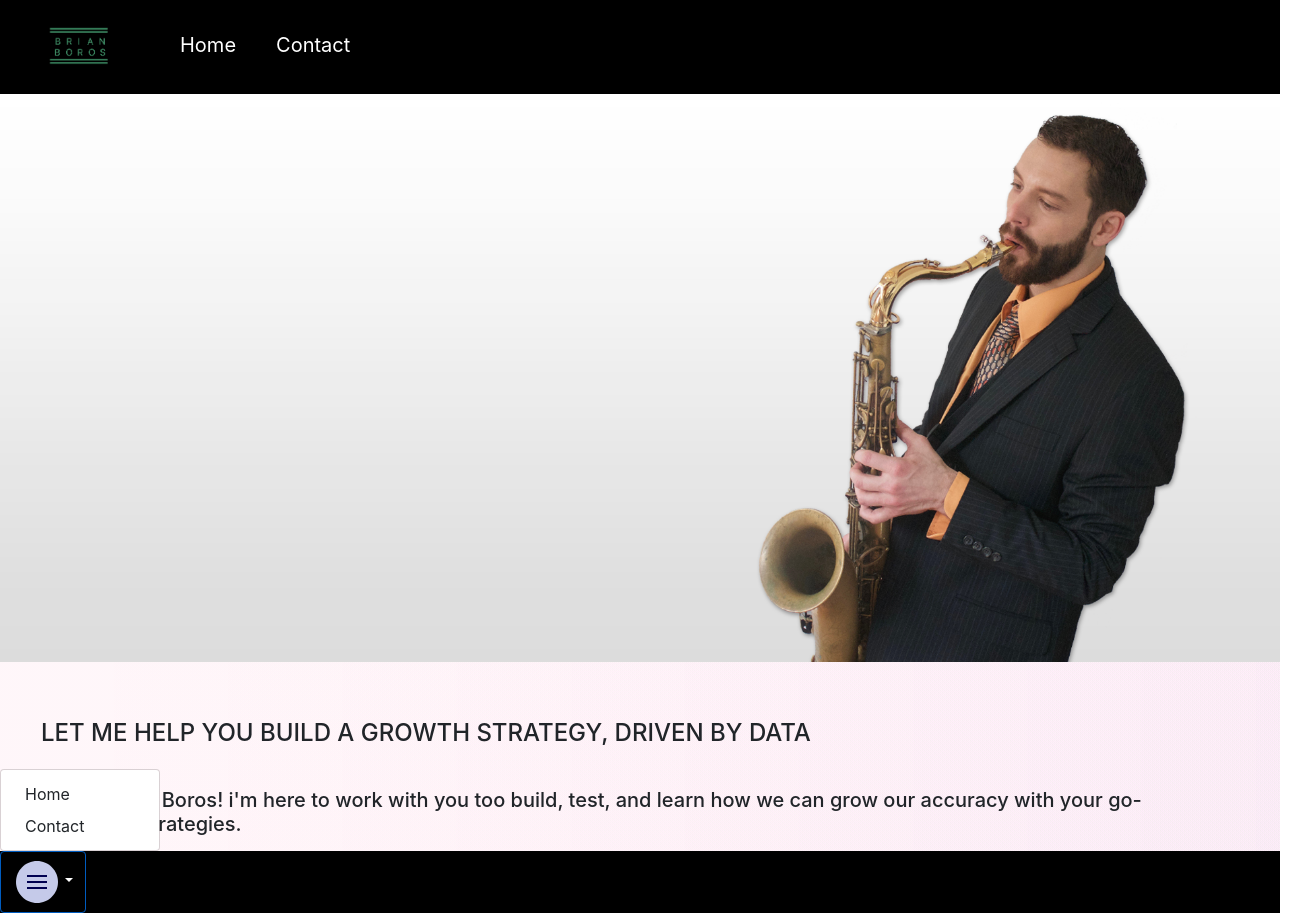
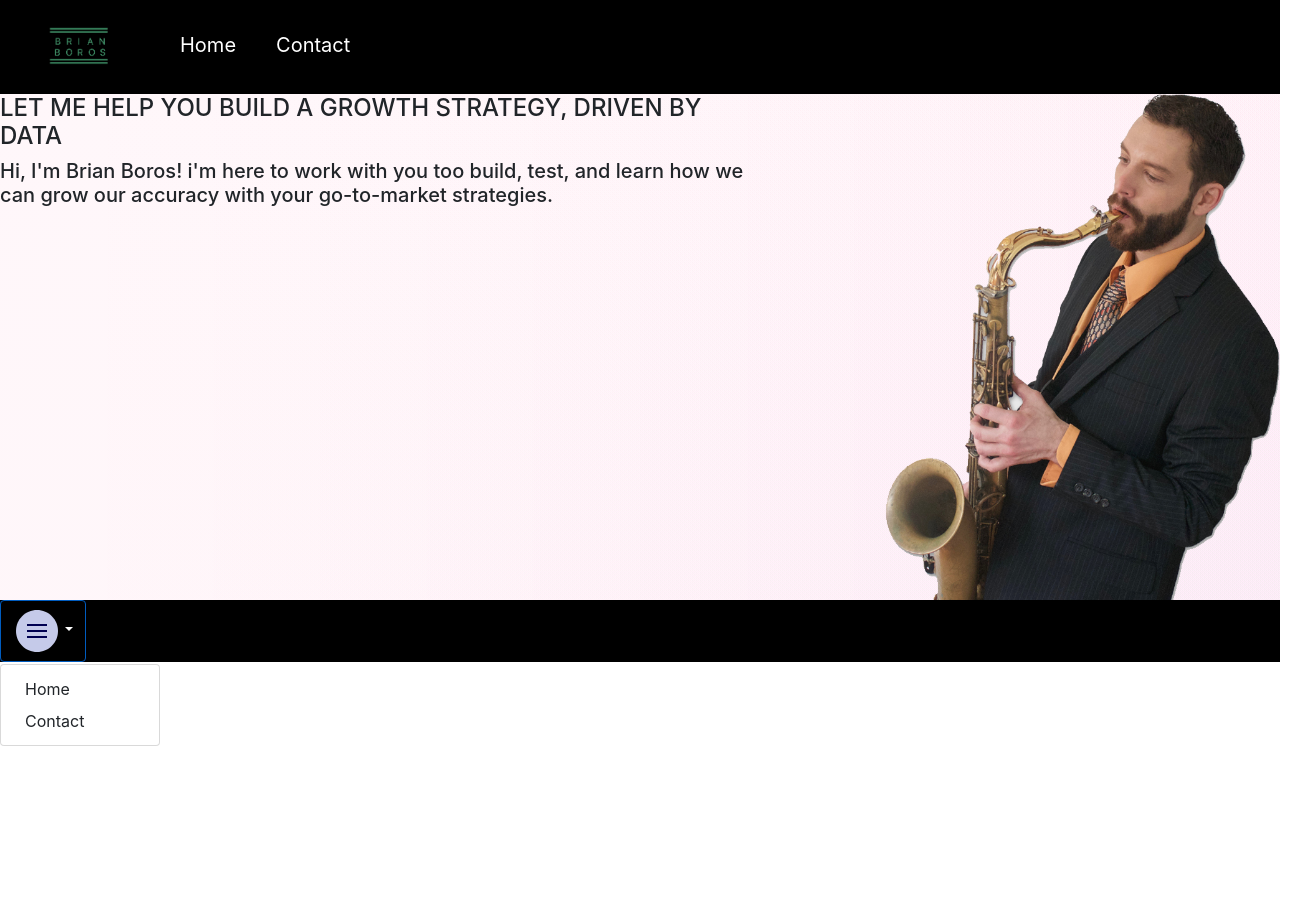
Before and after one commit to brianboros7/brian-boros-web, a React (Create React App) app: page / in a window 1280 px wide. Shown: the whole page, 1305 px wide, since content can reach past the window. After the commit the page ends 800 px from the top, so only its background shows below. Built offline with nearby package versions, Linux system fonts and the light colour scheme.

Commit message:
using cripped image plus flex on main banner, and backgroundiamge with gradient

```diff
--- a/src/pages/landing/Home.js
+++ b/src/pages/landing/Home.js
@@ -1,14 +1,13 @@
 import React from 'react';
 import './style.scss';
-import homeBanner from '../../assets/images/bsb-headerbanner.png';
+import homeBanner from '../../assets/images/brian-main.png';
 
 function Home() {
 
     return(
         <section className="home">
             <div className="home-main">
-                <div className="home-main-banner">
-                    <img src={homeBanner} alt="Brian S. Boros Play Sax" />
+                <div className="home-main-banner d-flex">
                     <div className="main-banner-content">
                         <h4>
                             let me help you build a
@@ -21,6 +20,9 @@ function Home() {
 				            with your go-to-market strategies.
                         </h5>
                     </div>
+                    <div className="main-banner-image">
+                        <img src={homeBanner} alt="Brian S. Boros Play Sax" />
+                    </div>
                 </div>
             </div>
         </section>
--- a/src/pages/landing/style.scss
+++ b/src/pages/landing/style.scss
@@ -1,27 +1,9 @@
 
 .home-main-banner {
     width: 100%;
-    position: relative;
 }
 .home-main-banner img {
-    position: relative;
-    top: 0;
-    left: 0;
-    width: 100%;
     max-width: 100%;
-    height: auto;
-    z-index: 0;
-}
-.main-banner-content {
-    position: relative;
-    top: 25px;
-    left: 25px;
-    width: 100%;
-    z-index: 1;
-    padding: 1rem 1rem;
-}
-.main-banner-content h4, .main-banner-content h5 {
-    padding: 1rem 0;
 }
 
 .main-banner-content h4 {
```
Also changed, not shown: src/assets/images/brian-main.png (added).
